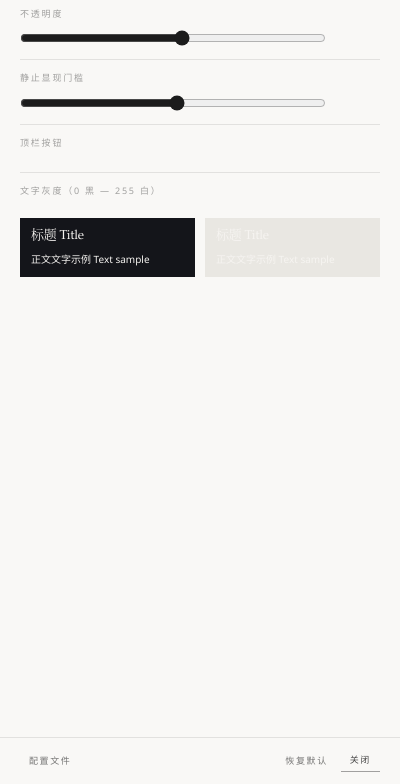
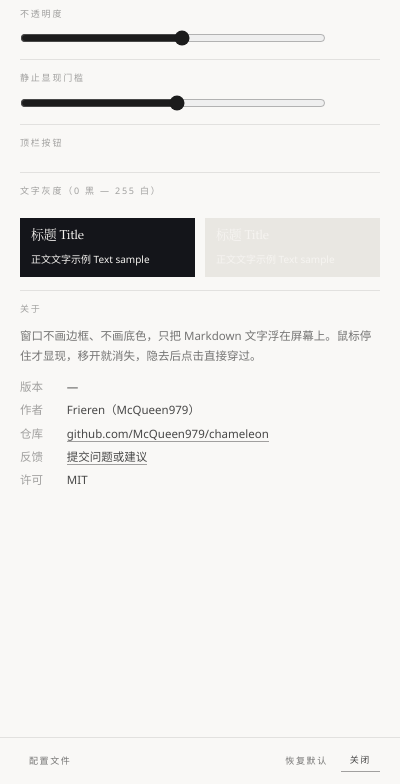
Before and after one commit to McQueen979/chameleon, an Electron app: page src/renderer/settings.html in a window 400 px wide. Shown: the part 60-844 px from the top of the page. Drawn offline with Linux system fonts and the light colour scheme; no server answers.

Commit message:
设置单独做了个 exe，顺便加上关于

```diff
--- a/package.json
+++ b/package.json
@@ -1,6 +1,6 @@
 {
   "name": "chameleon",
-  "version": "0.1.0",
+  "version": "0.2.0",
   "private": true,
   "description": "Chameleon - 办公室低存在感悬浮 Markdown 阅读器",
   "license": "MIT",
--- a/src/preload/preload.js
+++ b/src/preload/preload.js
@@ -8,6 +8,7 @@ contextBridge.exposeInMainWorld('chameleon', {
   readNote: (rel) => ipcRenderer.invoke('notes:read', rel),
   setConfig: (patch) => ipcRenderer.invoke('config:set', patch),
   showConfig: () => ipcRenderer.invoke('app:showConfig'),
+  openExternal: (url) => ipcRenderer.invoke('app:openExternal', url),
   setStealth: (stealth) => ipcRenderer.invoke('app:setStealth', stealth),
   setPinned: (pinned) => ipcRenderer.invoke('app:setPinned', pinned),
   getBounds: () => ipcRenderer.invoke('window:getBounds'),
--- a/src/renderer/settings.css
+++ b/src/renderer/settings.css
@@ -299,8 +299,57 @@ body {
   line-height: 1.7;
 }
 
+/* ------------------------------------------------------------------ 关于 */
+
+.about__desc {
+  margin: 0 0 12px;
+  font-size: 11.5px;
+  line-height: 1.75;
+  color: var(--fg-60);
+}
+
+.about {
+  display: grid;
+  grid-template-columns: 3.2em 1fr;
+  gap: 5px 10px;
+  margin: 0;
+  font-size: 11.5px;
+}
+
+.about dt {
+  color: var(--fg-40);
+}
+
+.about dd {
+  margin: 0;
+  color: var(--fg-80);
+}
+
+.link {
+  padding: 0;
+  border: 0;
+  background: transparent;
+  color: var(--fg-80);
+  font-family: inherit;
+  font-size: inherit;
+  text-align: left;
+  cursor: pointer;
+  border-bottom: 1px solid var(--fg-40);
+  transition: color 0.2s var(--ease), border-color 0.2s var(--ease);
+}
+
+.link:hover {
+  color: var(--fg);
+  border-bottom-color: var(--fg);
+}
+
+.link:focus-visible {
+  outline: none;
+  color: var(--fg);
+  border-bottom-color: var(--fg);
+}
+
 /* ------------------------------------------------------------------ 页脚 */
-
 .foot {
   display: flex;
   align-items: center;
--- a/src/renderer/settings.html
+++ b/src/renderer/settings.html
@@ -52,6 +52,25 @@
           </div>
         </div>
       </section>
+
+      <section class="section">
+        <h2 class="label">关于</h2>
+        <p class="about__desc">
+          窗口不画边框、不画底色，只把 Markdown 文字浮在屏幕上。鼠标停住才显现，移开就消失，隐去后点击直接穿过。
+        </p>
+        <dl class="about">
+          <dt>版本</dt>
+          <dd id="aboutVersion">—</dd>
+          <dt>作者</dt>
+          <dd>Frieren（McQueen979）</dd>
+          <dt>仓库</dt>
+          <dd><button class="link" id="linkRepo" type="button">github.com/McQueen979/chameleon</button></dd>
+          <dt>反馈</dt>
+          <dd><button class="link" id="linkIssues" type="button">提交问题或建议</button></dd>
+          <dt>许可</dt>
+          <dd>MIT</dd>
+        </dl>
+      </section>
     </main>
 
     <footer class="foot">
--- a/src/renderer/settings.js
+++ b/src/renderer/settings.js
@@ -30,6 +30,8 @@ const DRAGGABLE = TOOL_META.map((tool) => tool.id).filter(
 
 const DEFAULT_INK_TONES = [244, 198, 86, 21];
 
+const REPO_URL = 'https://github.com/McQueen979/chameleon';
+
 /** 「恢复默认」只改这五个键，其它键（笔记目录、阅读位置…）一个字都不动 */
 const RESET_PATCH = {
   hoverOpacity: 1,
@@ -51,6 +53,9 @@ const el = {
   btnConfig: $('btnConfig'),
   btnReset: $('btnReset'),
   btnClose: $('btnClose'),
+  aboutVersion: $('aboutVersion'),
+  linkRepo: $('linkRepo'),
+  linkIssues: $('linkIssues'),
 };
 
 const state = {
@@ -332,11 +337,16 @@ el.btnReset.addEventListener('click', () => {
 el.btnConfig.addEventListener('click', () => api.showConfig());
 el.btnClose.addEventListener('click', () => window.close());
 
+// 关于：仓库与反馈都跳系统浏览器，不在窗口内导航
+el.linkRepo.addEventListener('click', () => api.openExternal(REPO_URL));
+el.linkIssues.addEventListener('click', () => api.openExternal(`${REPO_URL}/issues`));
+
 /* ---------------------------------------------------------------- 启动 */
 
 async function boot() {
   const data = await api.bootstrap();
   state.config = data.config;
+  el.aboutVersion.textContent = data.version ? `v${data.version}` : '—';
   render();
   // 外部改了配置（手改 JSON / 别的窗口）也同步过来；
   // 自己刚写完的那一下以 setConfig 返回值为准，避免和输入框抢
```
Also changed, not shown: README.en.md (+14 -1 lines), src/main/main.js (+38 -9 lines), CHANGELOG.md, README.md, 2 other files.
